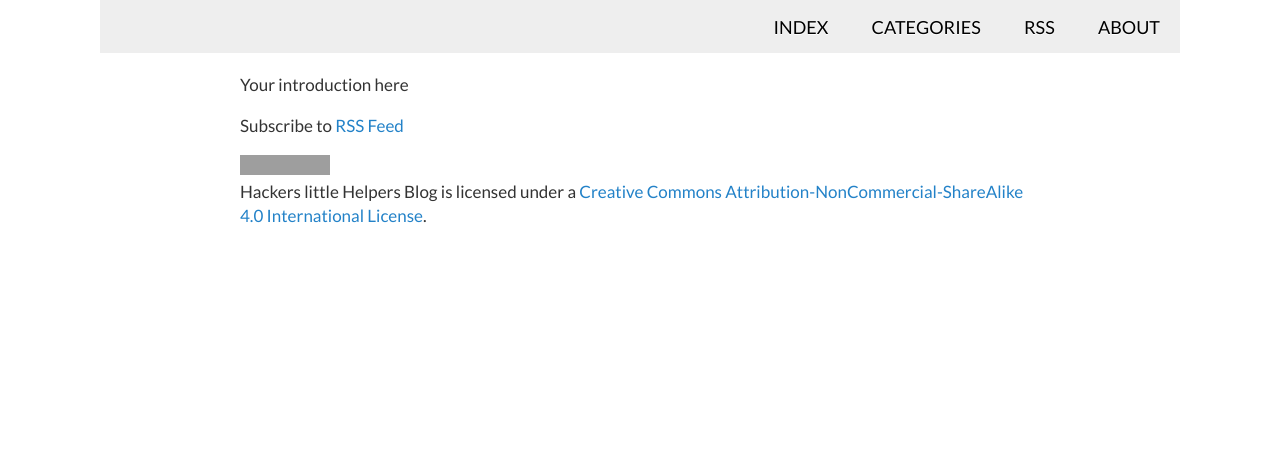
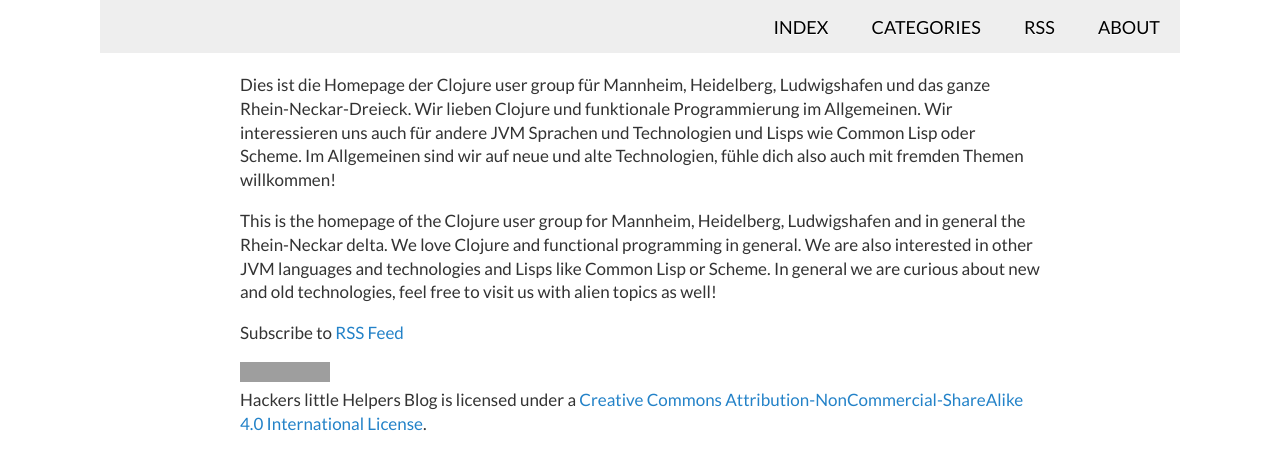
Before and after one commit to Kungi/clojure-user-group-rhein-neckar, a Jekyll site: the page built from about.md, in a window 1280 px wide. Shown: the top 470 px of the page. Built offline with Jekyll 4.4.1, drawn with Linux system fonts in a browser that asks for light colours; Markdown is read by kramdown in place of the engine named in the settings; grey boxes are pictures that could not be loaded.

```diff
--- a/about.md
+++ b/about.md
@@ -1,6 +1,18 @@
 ---
 layout: default
-title: About Vinit Kumar
+title: About Clojure User Group Rhein-Neckar
 ---
 
-Your introduction here
+Dies ist die Homepage der Clojure user group für Mannheim, Heidelberg,
+Ludwigshafen und das ganze Rhein-Neckar-Dreieck. Wir lieben Clojure
+und funktionale Programmierung im Allgemeinen. Wir interessieren uns
+auch für andere JVM Sprachen und Technologien und Lisps wie Common
+Lisp oder Scheme. Im Allgemeinen sind wir auf neue und alte
+Technologien, fühle dich also auch mit fremden Themen willkommen!
+
+This is the homepage of the Clojure user group for Mannheim,
+Heidelberg, Ludwigshafen and in general the Rhein-Neckar delta. We
+love Clojure and functional programming in general. We are also
+interested in other JVM languages and technologies and Lisps like
+Common Lisp or Scheme. In general we are curious about new and old
+technologies, feel free to visit us with alien topics as well!
```
Also changed, not shown: _posts/2015-02-03-monthly.markdown (added, +48 -0 lines).
